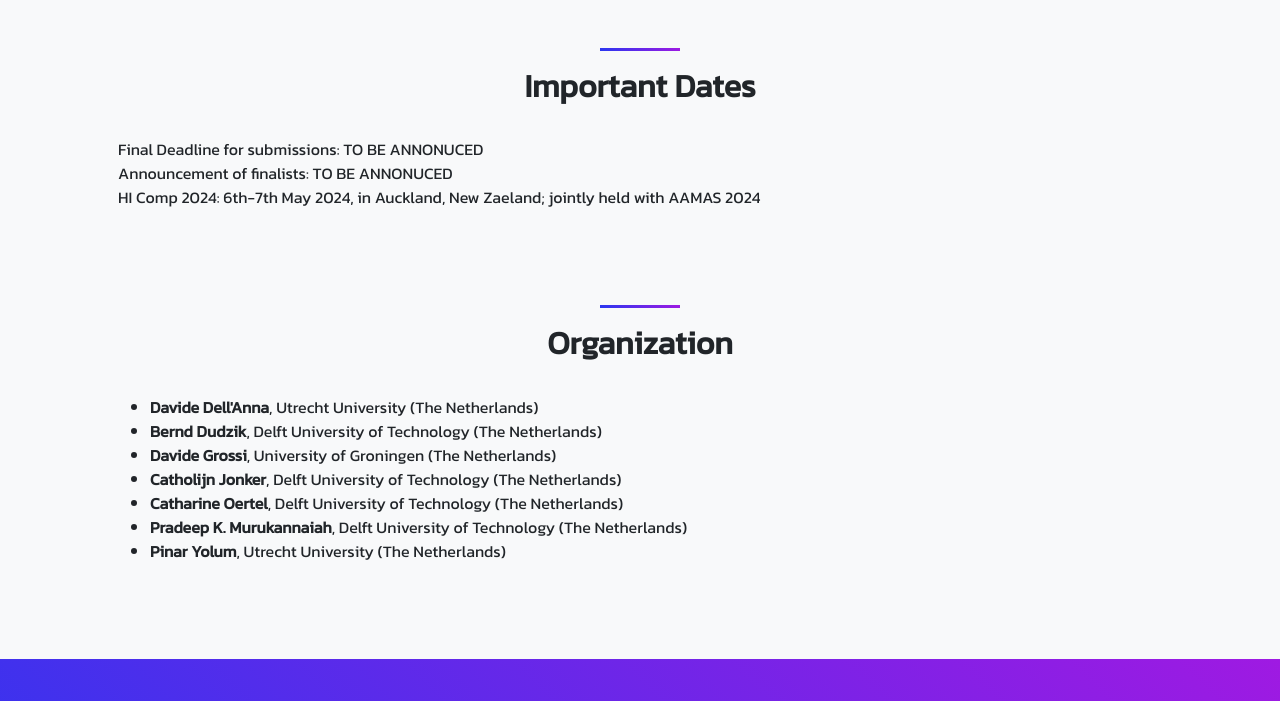
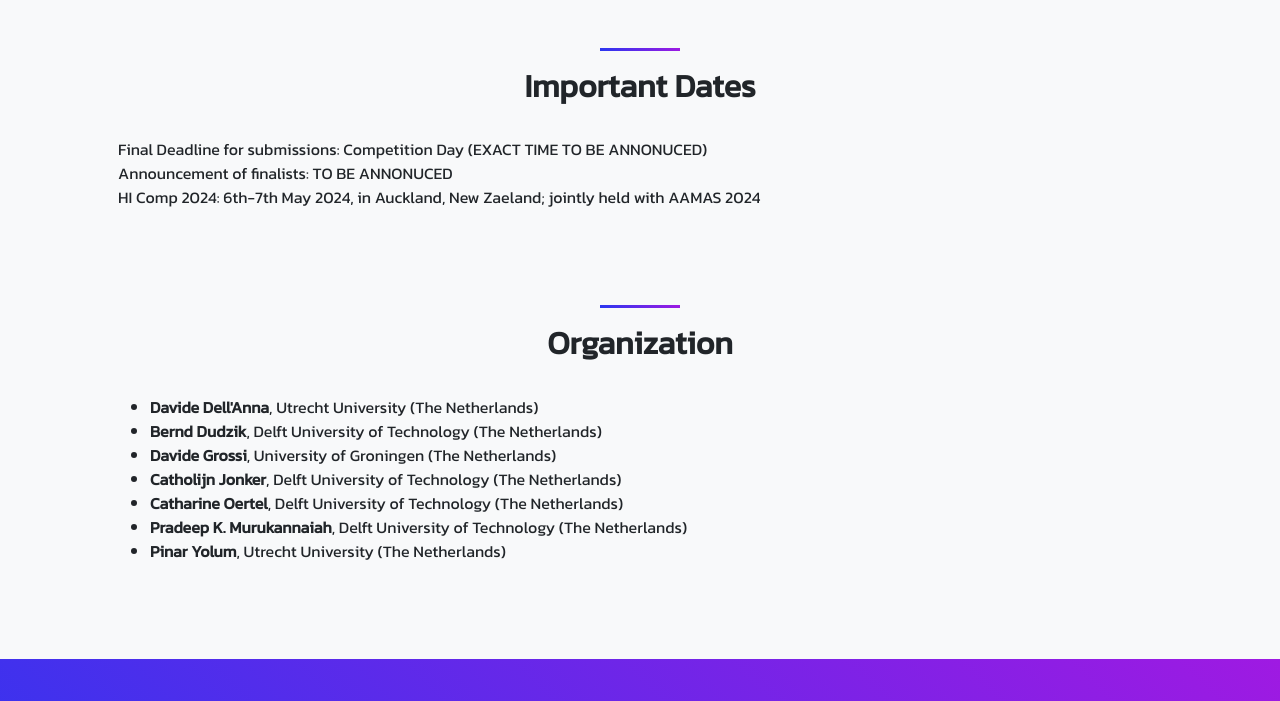
Before and after one commit to Hybrid-Intelligence-Competition/HI-Comp-2024-AAMAS, a plain HTML site: page index.html in a window 1280 px wide. Shown: the part 3400-4101 px from the top of the page. Drawn offline with nearby package versions, Linux system fonts and the light colour scheme.

Commit message:
added preliminary info deadline

```diff
--- a/index.html
+++ b/index.html
@@ -244,7 +244,7 @@ See <a href="#submission">Submission</a> section for more information on how to
                     <div class="col-12 col-lg-12">
                         <h2 class="text-center">Important Dates</h2><br/>
                         <p>
-Final Deadline for submissions: TO BE ANNONUCED<br/>
+Final Deadline for submissions: Competition Day (EXACT TIME TO BE ANNONUCED)<br/>
 Announcement of finalists: TO BE ANNONUCED<br/>
 HI Comp 2024: 6th-7th May 2024, in Auckland, New Zaeland; jointly held with AAMAS 2024</p>
                     </div>
```
